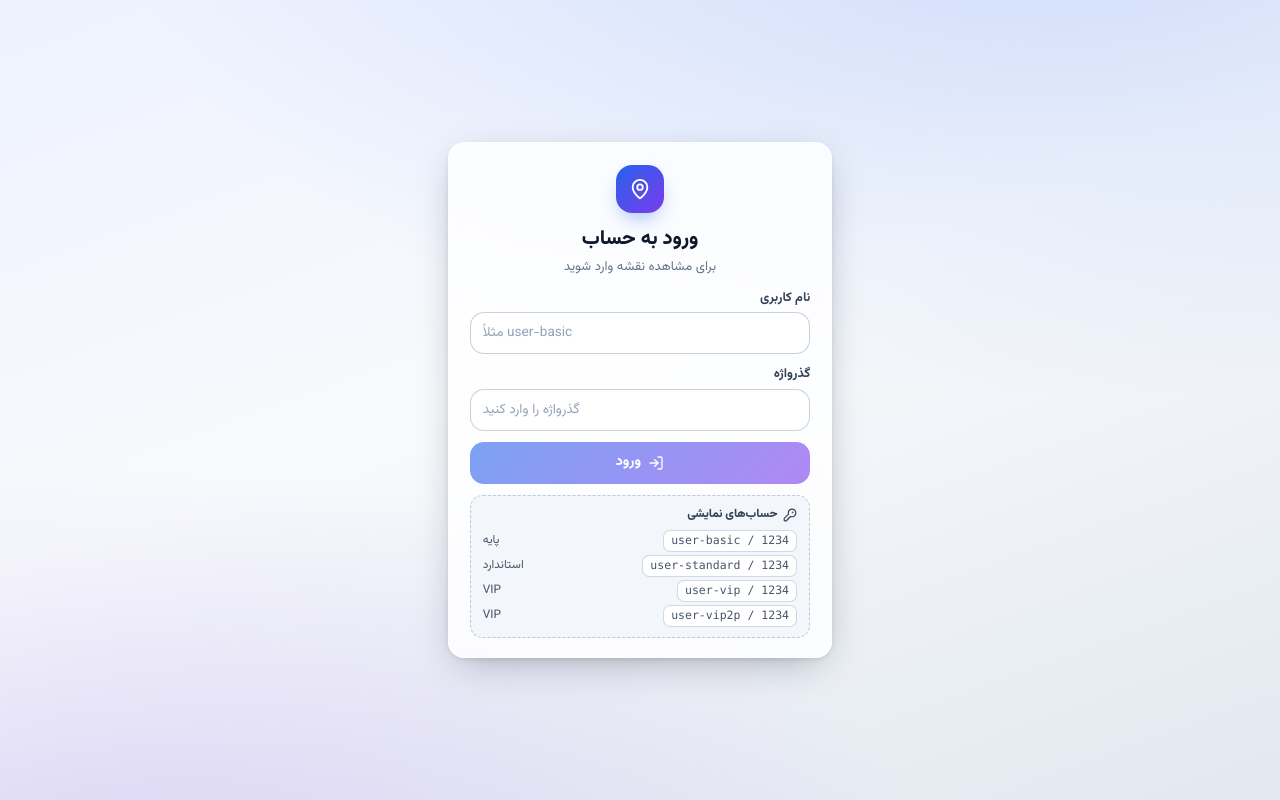
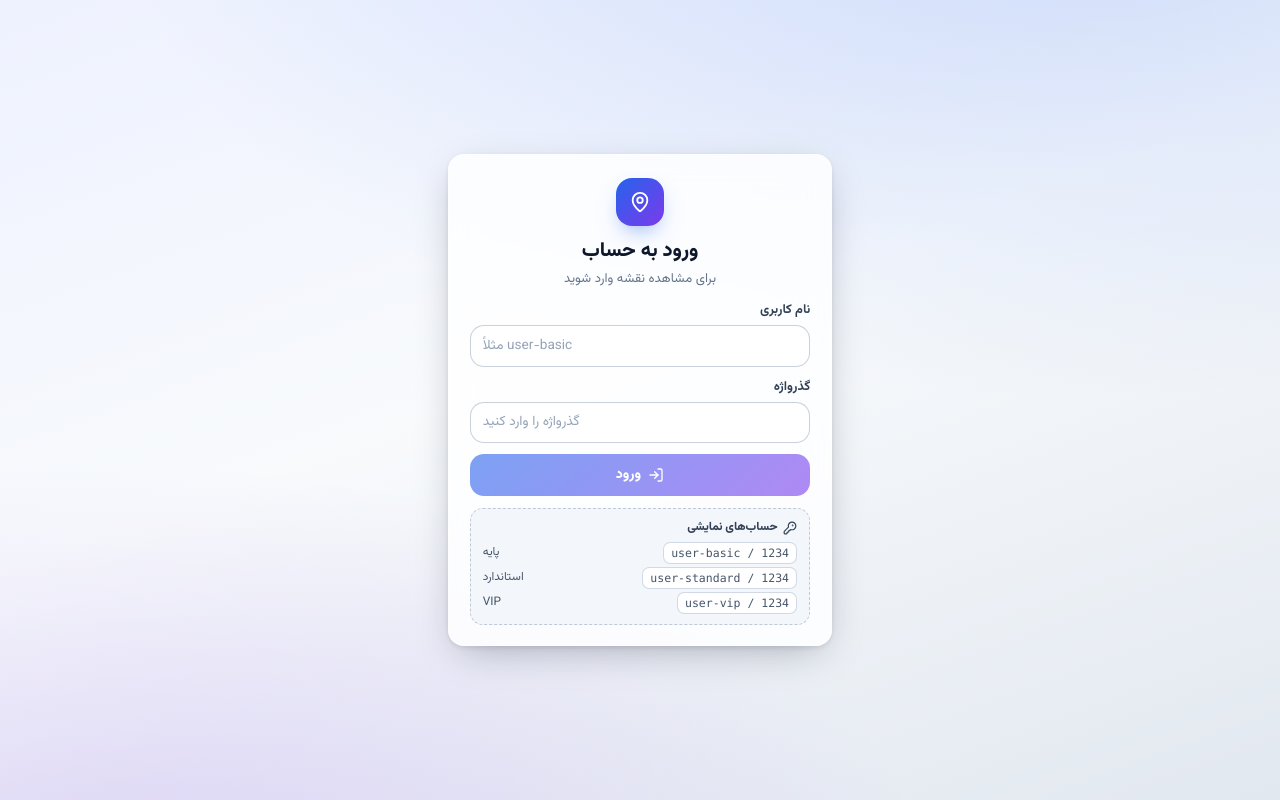
Before and after one commit to MHPourhasani/Map, a React (Vite) app: page / in a window 1280 px wide. Built offline with nearby package versions, Linux system fonts and the light colour scheme; no server answers.

Commit message:
feat: :art: improvement codes

```diff
--- a/src/access/Gate.tsx
+++ b/src/access/Gate.tsx
@@ -2,7 +2,6 @@ import type { ReactNode } from "react";
 import { Capability } from "./enums.ts";
 import { useAccess } from "./AccessContext";
 
-/** Renders `children` only when the current level has `capability` */
 export function Gate({ capability, children, fallback = null }: { capability: Capability; children: ReactNode; fallback?: ReactNode }) {
     const { can } = useAccess();
     return <>{can(capability) ? children : fallback}</>;
--- a/src/access/users.ts
+++ b/src/access/users.ts
@@ -12,7 +12,6 @@ export const LOCAL_ACCOUNTS: readonly LocalAccount[] = [
     { username: "user-basic", password: "1234", level: AccessLevel.BASIC },
     { username: "user-standard", password: "1234", level: AccessLevel.STANDARD },
     { username: "user-vip", password: "1234", level: AccessLevel.VIP },
-    { username: "user-vip2p", password: "1234", level: AccessLevel.VIP },
 ] as const;
 
 export interface AuthSession {
```
